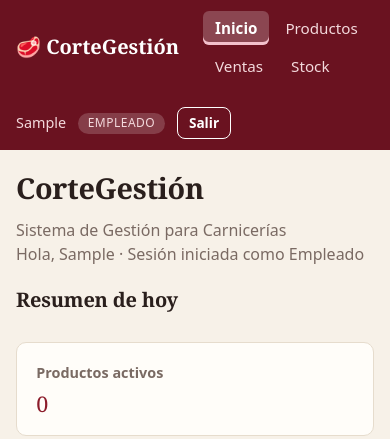
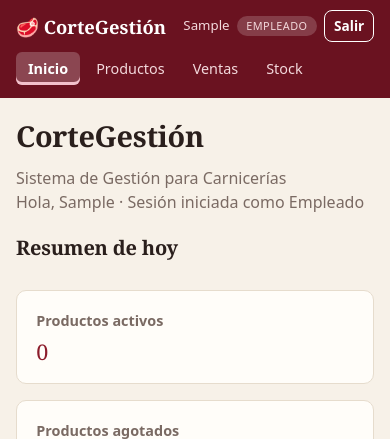
Before and after one commit to LFP2002/corte-gestion, a Django app: page / in a window 390 px wide. Shown: the top 439 px of the page. Run offline with Django 5.2, Linux system fonts and the light colour scheme; the visitor is signed in with stand-in values (Sample User, id 1); data that the repository does not hold is empty.

Commit message:
fix(ui): mantener navegación móvil en una fila horizontal desplazable

```diff
--- a/static/css/style.css
+++ b/static/css/style.css
@@ -185,3 +185,63 @@ input[type="checkbox"] { width: auto; }
   .grid > a.card { min-height: 110px; }
   th, td { padding: .55rem .45rem; }
 }
+
+
+/* Navegación responsive: identidad y sesión arriba; pestañas en una sola fila.
+   Desplazamiento horizontal disponible con dedo, ratón o teclado. */
+@media (max-width: 760px) {
+  .topbar {
+    display: grid;
+    grid-template-columns: minmax(0, 1fr) auto;
+    grid-template-areas: "marca sesion" "navegacion navegacion";
+    align-items: center;
+    gap: .55rem .75rem;
+    padding: .65rem 1rem .45rem;
+  }
+  .topbar .logo {
+    grid-area: marca;
+    font-size: 1.15rem;
+    line-height: 1.25;
+    white-space: nowrap;
+    min-width: 0;
+  }
+  .topbar .sesion {
+    grid-area: sesion;
+    display: flex;
+    flex-wrap: nowrap;
+    justify-self: end;
+    gap: .45rem;
+    white-space: nowrap;
+    font-size: .83rem;
+  }
+  .topbar .sesion .rol { font-size: .68rem; }
+  .topbar .sesion .btn.mini { padding: .28rem .55rem; }
+  .topbar nav {
+    grid-area: navegacion;
+    width: 100%;
+    min-width: 0;
+    max-width: 100%;
+    display: flex;
+    flex-wrap: nowrap;
+    flex: initial;
+    gap: .25rem;
+    overflow-x: auto;
+    overflow-y: hidden;
+    padding: .1rem 0 .4rem;
+    scrollbar-width: thin;
+    overscroll-behavior-x: contain;
+    -webkit-overflow-scrolling: touch;
+  }
+  .topbar nav a {
+    flex: 0 0 auto;
+    white-space: nowrap;
+    font-size: .9rem;
+  }
+}
+@media (max-width: 350px) {
+  .topbar {
+    grid-template-columns: minmax(0, 1fr);
+    grid-template-areas: "marca" "sesion" "navegacion";
+  }
+  .topbar .sesion { justify-self: start; }
+}
```
